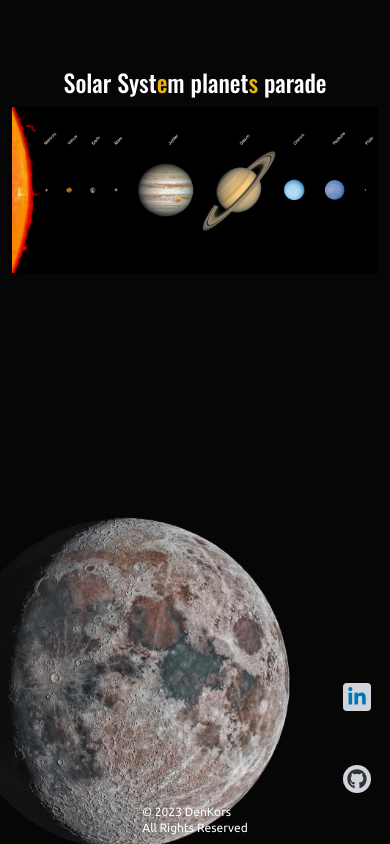
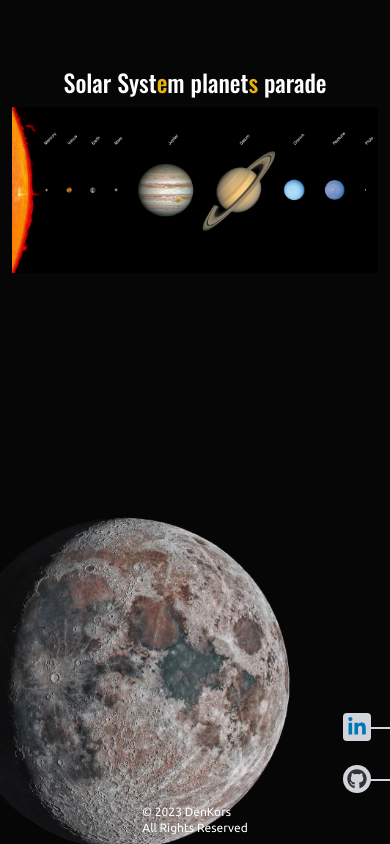
Before and after one commit to DenysKors/AboveTheSky_PetProject, a React (Vite) app: page / in a window 390 px wide. Shown: the part 5357-6201 px from the top of the page. Built offline with nearby package versions, Linux system fonts and the light colour scheme.

Commit message:
Social media pseudo element

```diff
--- a/src/components/Footer.jsx
+++ b/src/components/Footer.jsx
@@ -1,13 +1,14 @@
 function Footer() {
   return (
-    <footer className="relative mt-16 md:mt-28 lg:mt-36 h-[60vh]">
+    <footer className="relative mt-16 md:mt-28 lg:mt-36 h-[60vh] overflow-hidden">
       <div className="w-[75vw] h-full bg-footerMoon bg-no-repeat bg-left-bottom bg-contain"></div>
-      <div className="absolute right-[5%] bottom-[10%] h-[13vh] md:h-[16vh] flex flex-col justify-between">
+      <div className="absolute right-[5%] bottom-[10%] md:bottom-[15%] h-20 md:h-36 flex flex-col justify-between">
         <a
-          className="p-1 bg-gray-300 rounded transition duration-300 hover:shadow-nav"
+          className="social-link bg-gray-300 rounded transition duration-300 hover:shadow-nav"
           href="https://linkedin.com/in/denys-korsukov"
           target="_blank"
           rel="noopener noreferrer"
+          aria-label="LinkedIn"
         >
           <span>
             <svg
@@ -20,10 +21,11 @@ function Footer() {
           </span>
         </a>
         <a
-          className="p-1 bg-gray-300 rounded-full transition duration-300 hover:shadow-nav"
+          className="social-link bg-gray-300 rounded-full transition duration-300 hover:shadow-nav"
           href="https://github.com/DenysKors"
           target="_blank"
           rel="noopener noreferrer"
+          aria-label="GitHub"
         >
           <span>
             <svg
--- a/src/index.css
+++ b/src/index.css
@@ -79,6 +79,23 @@
   }
 }
 
+.social-link {
+  padding: 0.25rem;
+  position: relative;
+}
+
+.social-link::after {
+  content: "";
+  width: 120px;
+  height: 2px;
+  position: absolute;
+  top: 50%;
+  left: 220%;
+  transform: translateX(-50%);
+  z-index: -1;
+  background-color: rgb(209 213 219);
+}
+
 /* Some of these css propertys is experimental, so I am going to use observer to be 100% sure it works.
 @layer base {
   @media (prefers-reduced-motion: no-preference) {
```
